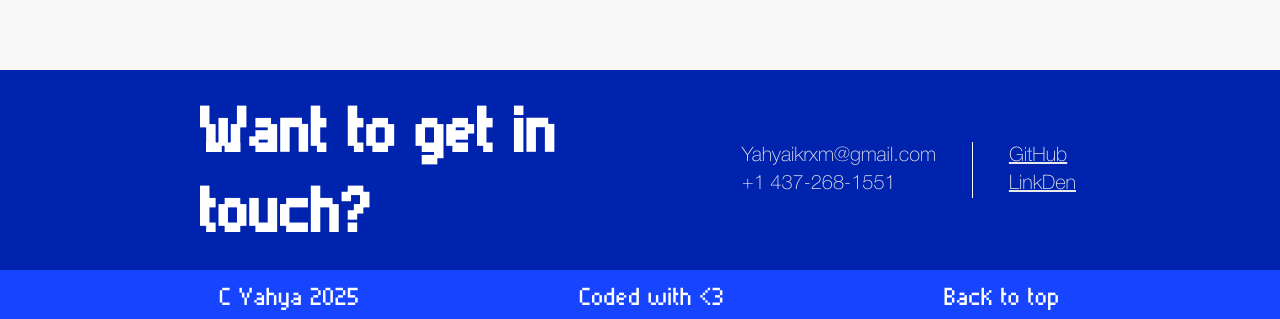
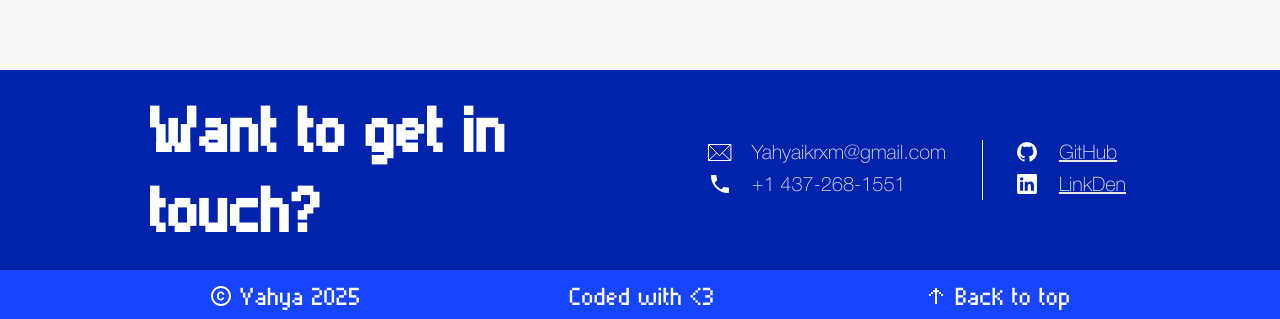
Before and after one commit to Yahyaikrxm/Portfolio, a React (Create React App) app in the folder my-portfolio/: page / in a window 1280 px wide. Shown: the part 2986-3305 px from the top of the page. Built offline with nearby package versions, Linux system fonts and the light colour scheme.

Commit message:
icons added

```diff
--- a/my-portfolio/src/main/components/Footer.css
+++ b/my-portfolio/src/main/components/Footer.css
@@ -7,8 +7,8 @@
     gap: 5rem;
     justify-content: center;
     align-items: center;
-    padding-left: 200px;
-    padding-right: 200px;
+    padding-left: 150px;
+    padding-right: 150px;
     padding-bottom: 20px;
     padding-top: 20px;
     }
@@ -33,11 +33,13 @@
 .links-footer-1 {
     display: flex;
     flex-direction: column;
+    gap: .25rem;
 }
 
 .links-footer-2 {
     display: flex;
     flex-direction: column;
+    gap: .25rem;
 }
 
 
@@ -85,3 +87,46 @@
     margin-block-start: 0;
     margin-block-end: 0;
 }
+
+.contact-1-icon {
+    display: flex;
+    flex-direction: row;
+    gap: 1rem;
+}
+
+
+.contact-2-icon {
+    display: flex;
+    flex-direction: row;
+    gap: 1rem;
+}
+
+
+.contact-3-icon {
+    display: flex;
+    flex-direction: row;
+    gap: 1rem;
+}
+
+
+.contact-4-icon {
+    display: flex;
+    flex-direction: row;
+    gap: 1rem;
+}
+
+.bottom-footer-icon-1 {
+    display: flex;
+    flex-direction: row;
+    align-items: center;
+    justify-content: center;
+    gap: .5rem;
+}
+
+.bottom-footer-icon-2 {
+    display: flex;
+    flex-direction: row;
+    align-items: center;
+    justify-content: center;
+    gap: .5rem;
+}
--- a/my-portfolio/src/main/components/Footer.jsx
+++ b/my-portfolio/src/main/components/Footer.jsx
@@ -11,21 +11,53 @@ function Footer() {
                 <div className="footer-top-2">
                     <div className="footer-top-links">
                         <div className="links-footer-1">
-                        <p className="link-footer">Yahyaikrxm@gmail.com</p>
-                        <p className="link-footer">+1 437-268-1551</p>
+                            <div className="contact-1-icon">
+
+                            <svg xmlns="http://www.w3.org/2000/svg" width="24" height="24" viewBox="0 0 24 24">
+                                <g fill="none" stroke="currentColor" stroke-linecap="round" stroke-linejoin="round" stroke-miterlimit="10" stroke-width="1">
+                                    <path d="m22.5 4.5l-11 11.25L.5 4.5m0 16L8.605 13m5.79 0l8.105 7.5" />
+                                    <path d="M22.5 4.5H.5v16h22z" />
+                                </g>
+                            </svg>
+
+                                <p className="link-footer">Yahyaikrxm@gmail.com</p>
+                            </div>
+                            <div className="contact-2-icon">
+
+                            <svg xmlns="http://www.w3.org/2000/svg" width="24" height="24" viewBox="0 0 24 24">
+                                <path fill="currentColor" d="M6.62 10.79c1.44 2.83 3.76 5.14 6.59 6.59l2.2-2.2c.27-.27.67-.36 1.02-.24c1.12.37 2.33.57 3.57.57c.55 0 1 .45 1 1V20c0 .55-.45 1-1 1c-9.39 0-17-7.61-17-17c0-.55.45-1 1-1h3.5c.55 0 1 .45 1 1c0 1.25.2 2.45.57 3.57c.11.35.03.74-.25 1.02z" />
+                            </svg>
+                                <p className="link-footer">+1 437-268-1551</p>
+                            </div>
                         </div>
                         <div className="vertical-line"></div>
                         <div className="links-footer-2">
-                        <a href="https//apple.com" className="link-footer">GitHub</a>
-                        <a href="https//apple.com" className="link-footer">LinkDen</a>
+                            <div className="contact-3-icon">
+
+                             <svg xmlns="http://www.w3.org/2000/svg" width="24" height="24" viewBox="0 0 24 24"><path fill="currentColor" d="M12 2A10 10 0 0 0 2 12c0 4.42 2.87 8.17 6.84 9.5c.5.08.66-.23.66-.5v-1.69c-2.77.6-3.36-1.34-3.36-1.34c-.46-1.16-1.11-1.47-1.11-1.47c-.91-.62.07-.6.07-.6c1 .07 1.53 1.03 1.53 1.03c.87 1.52 2.34 1.07 2.91.83c.09-.65.35-1.09.63-1.34c-2.22-.25-4.55-1.11-4.55-4.92c0-1.11.38-2 1.03-2.71c-.1-.25-.45-1.29.1-2.64c0 0 .84-.27 2.75 1.02c.79-.22 1.65-.33 2.5-.33s1.71.11 2.5.33c1.91-1.29 2.75-1.02 2.75-1.02c.55 1.35.2 2.39.1 2.64c.65.71 1.03 1.6 1.03 2.71c0 3.82-2.34 4.66-4.57 4.91c.36.31.69.92.69 1.85V21c0 .27.16.59.67.5C19.14 20.16 22 16.42 22 12A10 10 0 0 0 12 2"/></svg>
+
+                                <a href="https//apple.com" className="link-footer">GitHub</a>
+                            </div>
+                            <div className="contact-4-icon">
+
+                                <svg xmlns="http://www.w3.org/2000/svg" width="24" height="24" viewBox="0 0 24 24"><path fill="currentColor" d="M20.47 2H3.53a1.45 1.45 0 0 0-1.47 1.43v17.14A1.45 1.45 0 0 0 3.53 22h16.94a1.45 1.45 0 0 0 1.47-1.43V3.43A1.45 1.45 0 0 0 20.47 2M8.09 18.74h-3v-9h3ZM6.59 8.48a1.56 1.56 0 1 1 0-3.12a1.57 1.57 0 1 1 0 3.12m12.32 10.26h-3v-4.83c0-1.21-.43-2-1.52-2A1.65 1.65 0 0 0 12.85 13a2 2 0 0 0-.1.73v5h-3v-9h3V11a3 3 0 0 1 2.71-1.5c2 0 3.45 1.29 3.45 4.06Z"/></svg>
+
+                                <a href="https//apple.com" className="link-footer">LinkDen</a>
+                            </div>
                         </div>
                     </div>
                 </div>
             </div>
             <div className="Bottom">
-                <p className="bottom-footer-text">C Yahya 2025</p>
+                <div className="bottom-footer-icon-1">
+                <svg xmlns="http://www.w3.org/2000/svg" width="24" height="24" viewBox="0 0 24 24"><path fill="currentColor" d="M10.08 10.86c.05-.33.16-.62.3-.87s.34-.46.59-.62c.24-.15.54-.22.91-.23c.23.01.44.05.63.13c.2.09.38.21.52.36s.25.33.34.53s.13.42.14.64h1.79c-.02-.47-.11-.9-.28-1.29s-.4-.73-.7-1.01s-.66-.5-1.08-.66s-.88-.23-1.39-.23c-.65 0-1.22.11-1.7.34s-.88.53-1.2.92s-.56.84-.71 1.36S8 11.29 8 11.87v.27c0 .58.08 1.12.23 1.64s.39.97.71 1.35s.72.69 1.2.91s1.05.34 1.7.34c.47 0 .91-.08 1.32-.23s.77-.36 1.08-.63s.56-.58.74-.94s.29-.74.3-1.15h-1.79c-.01.21-.06.4-.15.58s-.21.33-.36.46s-.32.23-.52.3c-.19.07-.39.09-.6.1c-.36-.01-.66-.08-.89-.23c-.25-.16-.45-.37-.59-.62s-.25-.55-.3-.88s-.08-.67-.08-1v-.27c0-.35.03-.68.08-1.01M12 2C6.48 2 2 6.48 2 12s4.48 10 10 10s10-4.48 10-10S17.52 2 12 2m0 18c-4.41 0-8-3.59-8-8s3.59-8 8-8s8 3.59 8 8s-3.59 8-8 8"/></svg>
+                <p className="bottom-footer-text">Yahya 2025</p>
+                </div>
                 <p className="bottom-footer-text">Coded with &lt;3</p>
+                <div className="bottom-footer-icon-2">
+                <svg xmlns="http://www.w3.org/2000/svg" width="24" height="24" viewBox="0 0 24 24"><path fill="currentColor" d="M11 20h2V8h2V6h-2V4h-2v2H9v2h2zM7 10V8h2v2zm0 0v2H5v-2zm10 0V8h-2v2zm0 0v2h2v-2z"/></svg>
                 <p className="bottom-footer-text">Back to top</p>
+                </div>
             </div>
         </div>
     );
--- a/my-portfolio/src/main/components/subcomponents/Project1.css
+++ b/my-portfolio/src/main/components/subcomponents/Project1.css
@@ -62,7 +62,7 @@
 .project-pic1 {
     width: 350px;
     height: 250px;
-    border-radius: 10px;
+    border-radius: 5px;
     object-fit: cover;
 }
 
--- a/my-portfolio/src/main/components/subcomponents/Project2.css
+++ b/my-portfolio/src/main/components/subcomponents/Project2.css
@@ -24,6 +24,6 @@
 .project-pic2 {
     width: 350px;
     height: 250px;
-    border-radius: 10px;
+    border-radius: 5px;
     object-fit: cover;
 }
--- a/my-portfolio/src/main/components/subcomponents/Project3.css
+++ b/my-portfolio/src/main/components/subcomponents/Project3.css
@@ -24,6 +24,6 @@
 .project-pic3 {
     width: 350px;
     height: 250px;
-    border-radius: 10px;
+    border-radius: 5px;
     object-fit: cover;
 }
--- /dev/null
+++ b/package.json
@@ -0,0 +1,6 @@
+{
+  "dependencies": {
+    "@iconify/react": "^6.0.0",
+    "iconify": "^1.4.0"
+  }
+}
```
Also changed, not shown: 2 other files (tests, documents, lock files or other folders).
